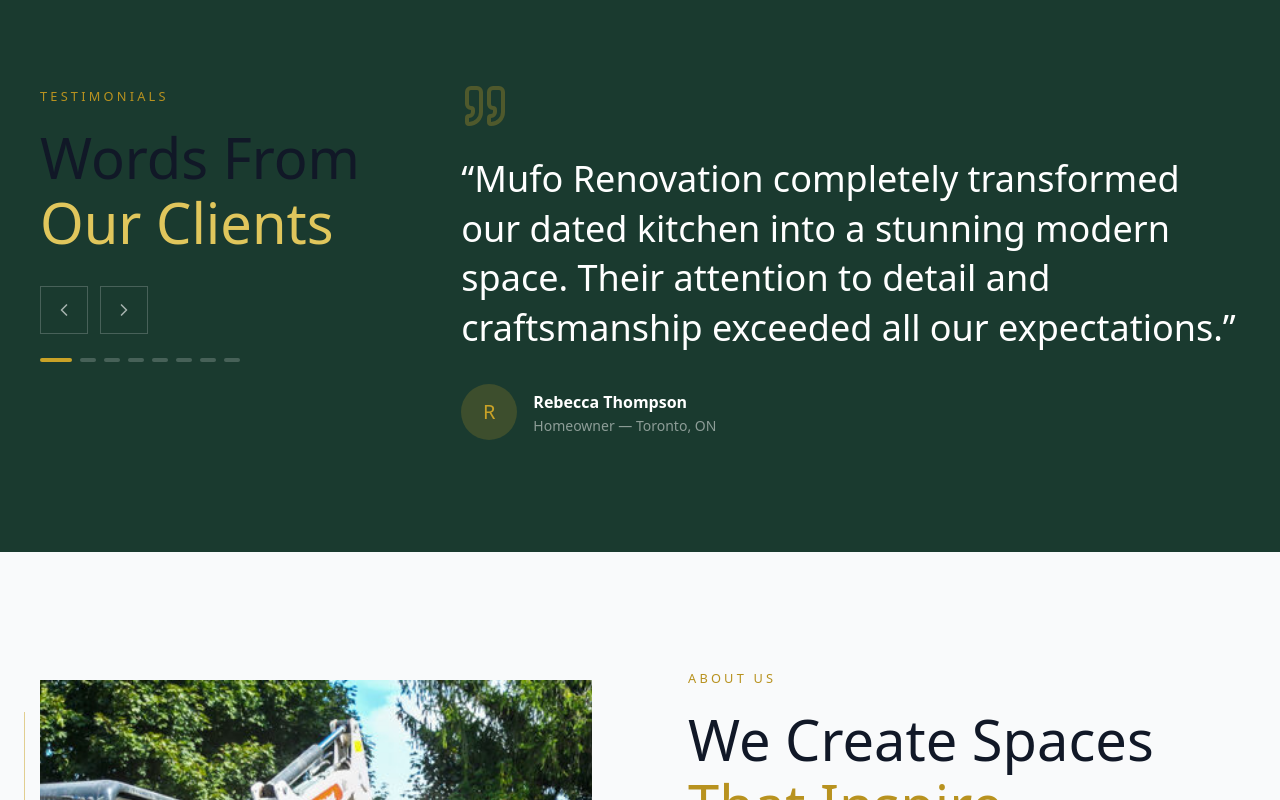
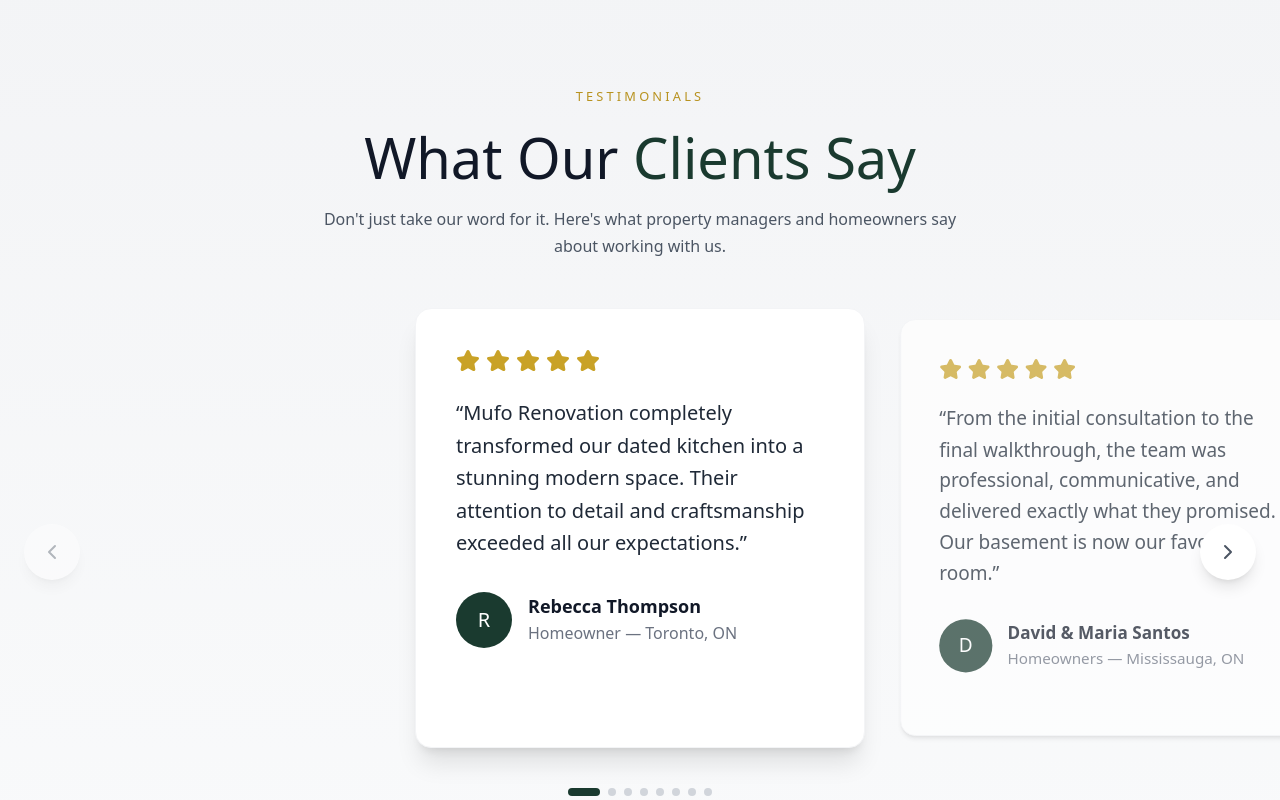
Before and after one commit to Mehriddin-bytes/Mufo, a Next.js app: page / in a window 1280 px wide. Shown: the part 3120-3920 px from the top of the page. Built offline with nearby package versions, Linux system fonts and the light colour scheme.

Commit message:
logo change, testimonials refactored, favicon for tab.

```diff
--- a/app/layout.tsx
+++ b/app/layout.tsx
@@ -31,6 +31,11 @@
   },
   description: siteConfig.description,
   keywords: ['renovation', 'construction', 'home renovation', 'remodeling', 'contractor', 'Toronto'],
+  icons: {
+    icon: '/favicon.png',
+    shortcut: '/favicon.png',
+    apple: '/favicon.png',
+  },
 };
 
 export default function RootLayout({
--- a/components/home/TestimonialsSection.tsx
+++ b/components/home/TestimonialsSection.tsx
@@ -1,107 +1,222 @@
 'use client';
 
-import { useState } from 'react';
-import { ChevronLeft, ChevronRight, Quote } from 'lucide-react';
+import { useState, useRef } from 'react';
+import { Star, ChevronLeft, ChevronRight } from 'lucide-react';
 import { ScrollAnimation } from '@/components/ui';
 import { testimonials } from '@/lib/data/siteData';
 import { cn } from '@/lib/utils';
 
 export default function TestimonialsSection() {
   const [activeIndex, setActiveIndex] = useState(0);
+  const [isDragging, setIsDragging] = useState(false);
+  const [startX, setStartX] = useState(0);
+  const [translateX, setTranslateX] = useState(0);
+  const containerRef = useRef<HTMLDivElement>(null);
+
+  const cardWidth = 450;
+  const gap = 24;
+
+  const handleDragStart = (clientX: number) => {
+    setIsDragging(true);
+    setStartX(clientX);
+  };
+
+  const handleDragMove = (clientX: number) => {
+    if (!isDragging) return;
+    const diff = clientX - startX;
+    setTranslateX(diff);
+  };
+
+  const handleDragEnd = () => {
+    if (!isDragging) return;
+    setIsDragging(false);
+
+    const threshold = 80;
+    if (translateX > threshold && activeIndex > 0) {
+      setActiveIndex(activeIndex - 1);
+    } else if (translateX < -threshold && activeIndex < testimonials.length - 1) {
+      setActiveIndex(activeIndex + 1);
+    }
+    setTranslateX(0);
+  };
 
   const nextTestimonial = () => {
-    setActiveIndex((prev) => (prev + 1) % testimonials.length);
+    if (activeIndex < testimonials.length - 1) {
+      setActiveIndex(activeIndex + 1);
+    }
   };
 
   const prevTestimonial = () => {
-    setActiveIndex((prev) => (prev - 1 + testimonials.length) % testimonials.length);
+    if (activeIndex > 0) {
+      setActiveIndex(activeIndex - 1);
+    }
+  };
+
+  // Touch events
+  const handleTouchStart = (e: React.TouchEvent) => {
+    handleDragStart(e.touches[0].clientX);
+  };
+
+  const handleTouchMove = (e: React.TouchEvent) => {
+    handleDragMove(e.touches[0].clientX);
+  };
+
+  const handleTouchEnd = () => {
+    handleDragEnd();
+  };
+
+  // Mouse events
+  const handleMouseDown = (e: React.MouseEvent) => {
+    handleDragStart(e.clientX);
+  };
+
+  const handleMouseMove = (e: React.MouseEvent) => {
+    handleDragMove(e.clientX);
+  };
+
+  const handleMouseUp = () => {
+    handleDragEnd();
+  };
+
+  const handleMouseLeave = () => {
+    if (isDragging) {
+      handleDragEnd();
+    }
   };
 
   return (
-    <section className="section-padding bg-brand">
+    <section className="section-padding bg-gradient-to-b from-gray-100 to-gray-50 overflow-hidden">
       <div className="container-custom">
-        <div className="grid lg:grid-cols-12 gap-12 lg:gap-16">
-          {/* Left Side - Header */}
-          <div className="lg:col-span-4">
-            <ScrollAnimation direction="left">
-              <span className="section-label text-accent-light">Testimonials</span>
-              <h2 className="section-heading mt-4 text-white">
-                Words From
-                <br />
-                <span className="text-accent-light">Our Clients</span>
+        {/* Header */}
+        <ScrollAnimation direction="up">
+          <div className="text-center mb-12">
+            <span className="section-label">Testimonials</span>
+            <h2 className="section-heading mt-4">
+              What Our <span className="text-brand">Clients Say</span>
             </h2>
+            <p className="text-gray-600 mt-4 max-w-2xl mx-auto">
+              Don&apos;t just take our word for it. Here&apos;s what property managers and homeowners say about working with us.
+            </p>
+          </div>
+        </ScrollAnimation>
 
-              {/* Navigation */}
-              <div className="flex gap-3 mt-8">
+        {/* Cards Container */}
+        <div className="relative">
+          {/* Navigation Buttons - Desktop */}
           <button
             onClick={prevTestimonial}
-                  className="w-12 h-12 border border-white/20 flex items-center justify-center text-white/60 hover:bg-white/10 hover:text-white transition-all"
+            className={cn(
+              'hidden lg:flex absolute left-0 top-1/2 -translate-y-1/2 -translate-x-4 z-10 w-14 h-14 rounded-full bg-white shadow-lg items-center justify-center text-gray-600 hover:text-brand hover:shadow-xl transition-all',
+              activeIndex === 0 && 'opacity-40 cursor-not-allowed'
+            )}
+            disabled={activeIndex === 0}
             aria-label="Previous testimonial"
           >
-                  <ChevronLeft className="w-5 h-5" />
+            <ChevronLeft className="w-6 h-6" />
           </button>
+
           <button
             onClick={nextTestimonial}
-                  className="w-12 h-12 border border-white/20 flex items-center justify-center text-white/60 hover:bg-white/10 hover:text-white transition-all"
+            className={cn(
+              'hidden lg:flex absolute right-0 top-1/2 -translate-y-1/2 translate-x-4 z-10 w-14 h-14 rounded-full bg-white shadow-lg items-center justify-center text-gray-600 hover:text-brand hover:shadow-xl transition-all',
+              activeIndex === testimonials.length - 1 && 'opacity-40 cursor-not-allowed'
+            )}
+            disabled={activeIndex === testimonials.length - 1}
             aria-label="Next testimonial"
           >
-                  <ChevronRight className="w-5 h-5" />
+            <ChevronRight className="w-6 h-6" />
           </button>
+
+          {/* Swipable Container */}
+          <div
+            ref={containerRef}
+            className="overflow-visible cursor-grab active:cursor-grabbing px-4"
+            onTouchStart={handleTouchStart}
+            onTouchMove={handleTouchMove}
+            onTouchEnd={handleTouchEnd}
+            onMouseDown={handleMouseDown}
+            onMouseMove={handleMouseMove}
+            onMouseUp={handleMouseUp}
+            onMouseLeave={handleMouseLeave}
+          >
+            <div
+              className={cn(
+                'flex gap-6 transition-transform',
+                !isDragging && 'duration-500 ease-out'
+              )}
+              style={{
+                transform: `translateX(calc(-${activeIndex * (cardWidth + gap)}px + ${translateX}px + (50% - ${cardWidth / 2}px)))`,
+              }}
+            >
+              {testimonials.map((testimonial, index) => (
+                <div
+                  key={testimonial.id}
+                  className={cn(
+                    'flex-shrink-0 w-[450px] p-10 bg-white rounded-2xl shadow-md border border-gray-100 transition-all duration-500 select-none',
+                    index === activeIndex
+                      ? 'scale-100 opacity-100 shadow-xl'
+                      : 'scale-95 opacity-70'
+                  )}
+                >
+                  {/* Stars */}
+                  <div className="flex gap-1.5 mb-6">
+                    {[...Array(5)].map((_, i) => (
+                      <Star
+                        key={i}
+                        className={cn(
+                          'w-6 h-6',
+                          i < testimonial.rating
+                            ? 'text-accent fill-accent'
+                            : 'text-gray-200'
+                        )}
+                      />
+                    ))}
                   </div>
 
-              {/* Dots */}
-              <div className="flex gap-2 mt-6">
+                  {/* Quote */}
+                  <p className="text-gray-800 text-xl leading-relaxed mb-8 font-medium">
+                    &ldquo;{testimonial.content}&rdquo;
+                  </p>
+
+                  {/* Author */}
+                  <div className="flex items-center gap-4">
+                    <div className="w-14 h-14 rounded-full bg-brand flex items-center justify-center">
+                      <span className="font-display text-xl text-white">
+                        {testimonial.name.charAt(0)}
+                      </span>
+                    </div>
+                    <div>
+                      <div className="font-semibold text-gray-900 text-lg">
+                        {testimonial.name}
+                      </div>
+                      <div className="text-gray-500">
+                        {testimonial.role}
+                        {testimonial.location && (
+                          <span> — {testimonial.location}</span>
+                        )}
+                      </div>
+                    </div>
+                  </div>
+                </div>
+              ))}
+            </div>
+          </div>
+
+          {/* Dots Pagination */}
+          <div className="flex justify-center gap-2 mt-10">
             {testimonials.map((_, index) => (
               <button
                 key={index}
                 onClick={() => setActiveIndex(index)}
                 className={cn(
-                      'h-1 rounded-full transition-all',
+                  'h-2 rounded-full transition-all duration-300',
                   index === activeIndex
-                        ? 'bg-accent w-8'
-                        : 'bg-white/20 w-4 hover:bg-white/40'
+                    ? 'bg-brand w-8'
+                    : 'bg-gray-300 w-2 hover:bg-gray-400'
                 )}
                 aria-label={`Go to testimonial ${index + 1}`}
               />
             ))}
-              </div>
-            </ScrollAnimation>
-          </div>
-
-          {/* Right Side - Testimonial */}
-          <div className="lg:col-span-8">
-            <ScrollAnimation direction="right">
-              <div className="relative">
-                {/* Quote Icon */}
-                <Quote className="w-12 h-12 text-accent/30 mb-6" />
-
-                {/* Quote */}
-                <blockquote className="font-display text-2xl md:text-3xl lg:text-4xl text-white font-medium leading-snug mb-8">
-                  &ldquo;{testimonials[activeIndex].content}&rdquo;
-                </blockquote>
-
-                {/* Author */}
-                <div className="flex items-center gap-4">
-                  {/* Avatar placeholder */}
-                  <div className="w-14 h-14 rounded-full bg-accent/20 flex items-center justify-center">
-                    <span className="font-display text-xl text-accent">
-                      {testimonials[activeIndex].name.charAt(0)}
-                    </span>
-                  </div>
-                  <div>
-                    <div className="text-white font-semibold">
-                      {testimonials[activeIndex].name}
-                    </div>
-                    <div className="text-white/50 text-sm">
-                      {testimonials[activeIndex].role}
-                      {testimonials[activeIndex].location && (
-                        <span> — {testimonials[activeIndex].location}</span>
-                      )}
-                    </div>
-                  </div>
-                </div>
-              </div>
-            </ScrollAnimation>
           </div>
         </div>
       </div>
```
Also changed, not shown: 1 other file (tests, documents, lock files or other folders). Lines whose indentation alone changed are shown as unchanged.
